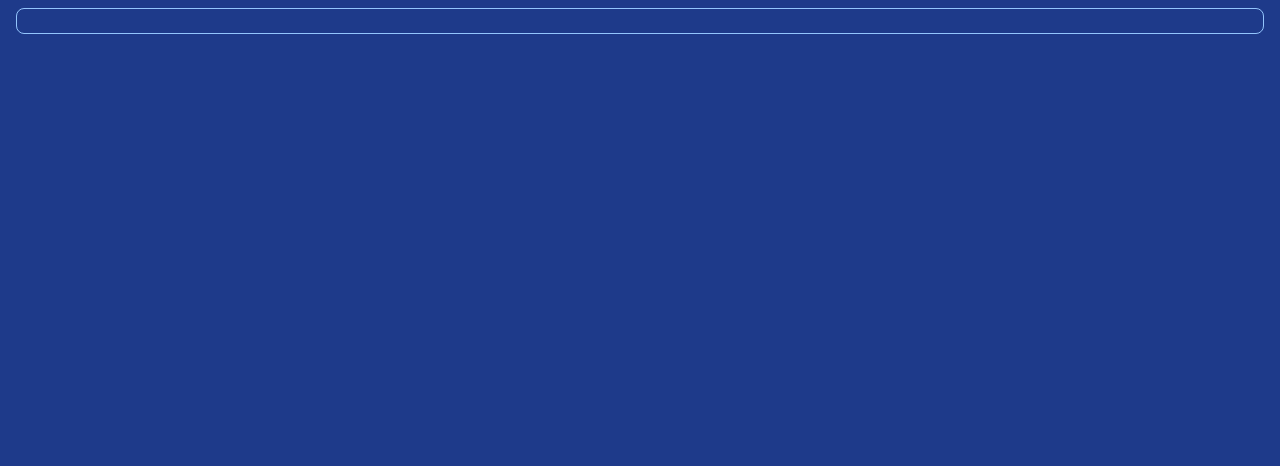
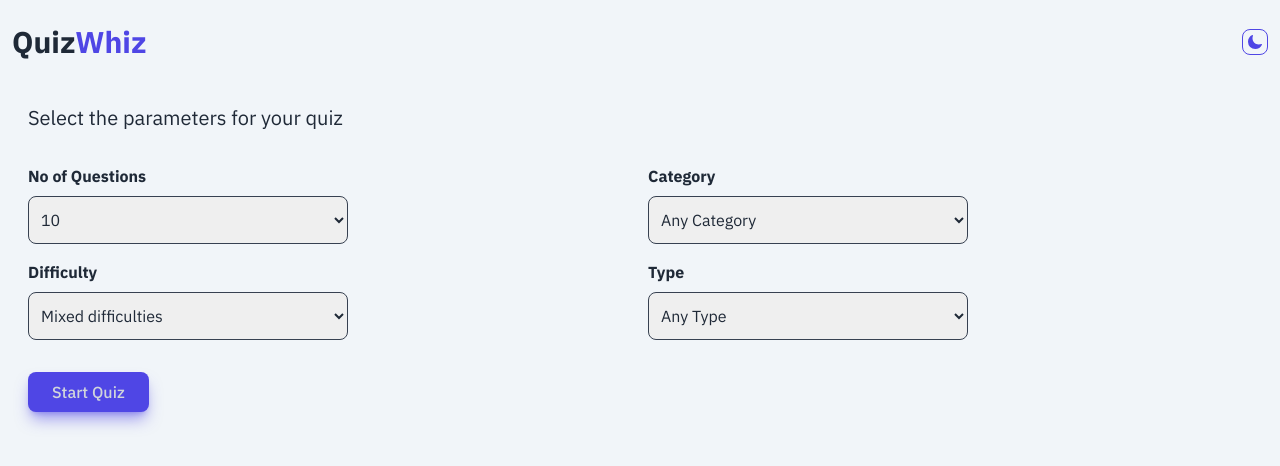
Before and after one commit to Adekunle27/Quizly, a React (Create React App) app: page / in a window 1280 px wide. Shown: the top 466 px of the page. Built offline with nearby package versions, Linux system fonts and the light colour scheme.

Commit message:
finished parameters form

```diff
--- a/src/App.js
+++ b/src/App.js
@@ -2,20 +2,24 @@ import { useState } from 'react';
 import {useApp} from './context';
 import {fetchQuestions} from './quiz';
 
+import Header from './Components/Header';
 import ParamsForm from './Components/ParamsForm';
 
 const App = ()=> {
 
   const [results, setResults] = useState([]);
-  const {params} = useApp();
+  const {params, darkMode, setDarkMode} = useApp();
   const handleClick = () => {
     return fetchQuestions(params);
   }
 
 
   return (
-    <div className="bg-blue-900 min-h-screen py-2">
-      <ParamsForm />
+    <div className={darkMode ? 'dark' : ''}>
+      <div className="bg-slate-100 text-gray-800 dark:bg-slate-800 dark:text-gray-200 min-h-screen py-2">
+        <Header />
+        <ParamsForm />
+      </div>
     </div>
   );
 }
--- /dev/null
+++ b/src/Components/Header.js
@@ -0,0 +1,23 @@
+import React from 'react'
+import {useApp} from '../context';
+
+import sunIcon from '../images/sunny.svg';
+import moonIcon from '../images/moon.svg';
+
+const Header = () => {
+
+	const {darkMode, setDarkMode} = useApp();
+
+	return (
+		<header className="py-4 mb-4">
+			<div className="container mx-auto px-3 flex justify-between items-center">
+				<h2 className="text-3xl font-bold">Quiz<span className="text-indigo-600 dark:text-indigo-400">Whiz</span> </h2>
+				<button className="p-1 border border-indigo-600 rounded-lg dark:border-indigo-400" onClick={()=> setDarkMode(!darkMode)}>
+					<img src={darkMode ? sunIcon : moonIcon} alt="theme switch icon" className="w-4"/>
+				</button>
+			</div>
+		</header>
+	)
+}
+
+export default Header
--- a/src/Components/ParamsForm.js
+++ b/src/Components/ParamsForm.js
@@ -3,8 +3,54 @@ import React from 'react'
 const ParamsForm = () => {
 	return (
 		<div className="container mx-auto px-4">
-			<div className="border border-blue-300 rounded-lg p-3">
-
+			<div className="p-3">
+				<h2 className="text-xl text-center mb-8 sm:text-left">Select the parameters for your quiz</h2>
+				<div className="flex flex-col space-y-5 mb-8 md:grid md:grid-cols-2 md:gap-4 md:space-y-0">
+					<div className="flex flex-col space-y-2 ">
+						<label htmlFor="questions" className="font-sm font-bold">No of Questions</label>
+						<select name="questions" id="questions" className="border border-gray-700 rounded-lg px-2 py-3 sm:max-w-xs dark:outline-indigo-400 dark:text-gray-800">
+							<option value="10" selected>10</option>
+							<option value="15">15</option>
+							<option value="20">20</option>
+							<option value="25">25</option>
+							<option value="40">40</option>
+						</select>
+					</div>
+					<div className="flex flex-col space-y-2 ">
+						<label htmlFor="category" className="font-sm font-bold">Category</label>
+						<select name="category" id="category" className="border border-gray-700 rounded-lg px-2 py-3 sm:max-w-xs dark:outline-indigo-400 dark:text-gray-800">
+							<option value="0" selected>Any Category</option>
+							<option value="9">General Knowledge</option>
+							<option value="21">Sports</option>
+							<option value="22">Geography</option>
+							<option value="23">History</option>
+							<option value="27">Animals</option>
+							<option value="17">Science & Nature</option>
+							<option value="19">Mathematics</option>
+							<option value="31">Anime & Manga</option>
+						</select>
+					</div>
+					<div className="flex flex-col space-y-2 ">
+						<label htmlFor="difficulty" className="font-sm font-bold">Difficulty</label>
+						<select name="difficulty" id="difficulty" className="border border-gray-700 rounded-lg px-2 py-3 sm:max-w-xs dark:outline-indigo-400 dark:text-gray-800">
+							<option value="0" selected>Mixed difficulties</option>
+							<option value="easy">Easy</option>
+							<option value="medium">Medium</option>
+							<option value="hard">Hard</option>
+						</select>
+					</div>
+					<div className="flex flex-col space-y-2 ">
+						<label htmlFor="type" className="font-sm font-bold">Type</label>
+						<select name="type" id="type" className="border border-gray-700 rounded-lg px-2 py-3 sm:max-w-xs dark:outline-indigo-400 dark:text-gray-800">
+							<option value="0" selected>Any Type</option>
+							<option value="multiple">Multiple Choice</option>
+							<option value="boolean">True/False</option>
+						</select>
+					</div>
+				</div>
+				<div className="flex justify-start">
+					<button className="rounded-lg px-6 py-2 w-full text-gray-300 bg-indigo-600 shadow-lg shadow-indigo-600/50 font-medium dark:text-gray-100 dark:bg-indigo-400 dark:shadow-indigo-400/50 hover:opacity-90 sm:w-auto">Start Quiz</button>
+				</div>
 			</div>
 		</div>
 	)
--- a/src/context.js
+++ b/src/context.js
@@ -9,6 +9,7 @@ const AppContext = createContext();
 
 export const ContextProvider = ({children}) => {
 
+	const [darkMode, setDarkMode] = useState(false);
 	const [questions, setQuestions] = useState([]);
 	const [params, setParams] = useState({
 		length: 10,
@@ -17,7 +18,7 @@ export const ContextProvider = ({children}) => {
 		difficulty: '',
 	})
 
-	const values = {questions, setQuestions, params, setParams}
+	const values = {darkMode, setDarkMode, questions, setQuestions, params, setParams}
 
 	return (
 			<AppContext.Provider value={values}>
--- a/src/index.css
+++ b/src/index.css
@@ -1,17 +1,15 @@
+@import url('https://fonts.googleapis.com/css2?family=IBM+Plex+Sans:wght@300;400;500;600;700&display=swap');
+
 @tailwind base;
 @tailwind components;
 @tailwind utilities;
 
 body {
-  /*margin: 0;
-  font-family: 'Bahnschrift';
-  -webkit-font-smoothing: antialiased;
-  -moz-osx-font-smoothing: grayscale;
-  background-color: lightgreen;*/
+  font-family: 'IBM Plex Sans', sans-serif;
 }
 
 * {
-  /*box-sizing: border-box;
+  box-sizing: border-box;
   margin:0;
-  padding: 0;*/
+  padding: 0;
 }
--- a/tailwind.config.js
+++ b/tailwind.config.js
@@ -1,4 +1,5 @@
 module.exports = {
+  darkMode: 'class',
   content: [
     "./src/**/*.{js,jsx,ts,tsx}",
   ],
```
Also changed, not shown: src/images/moon.svg (added), src/images/sunny.svg (added).
